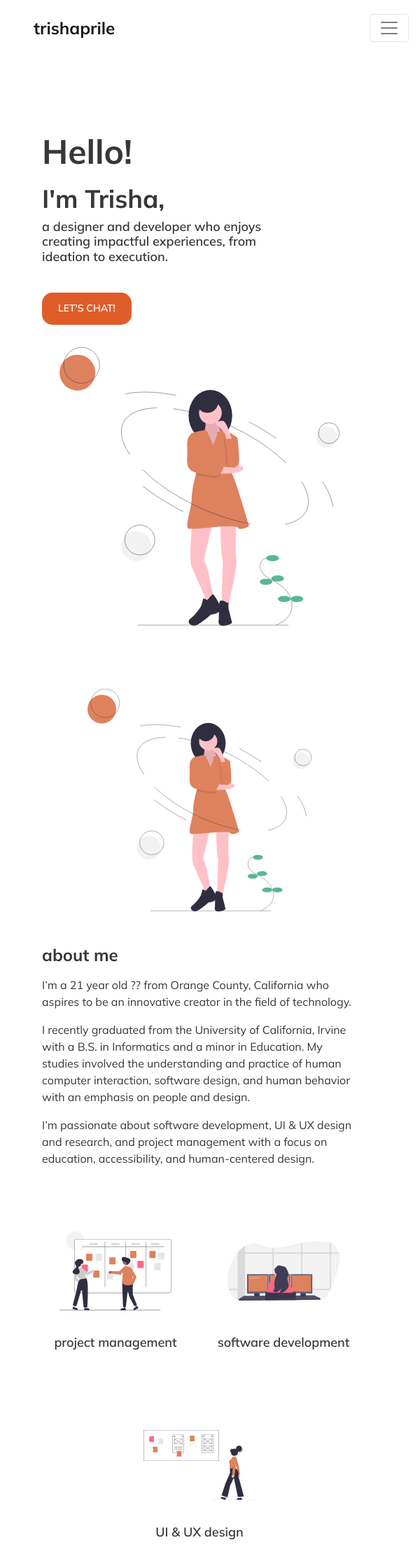
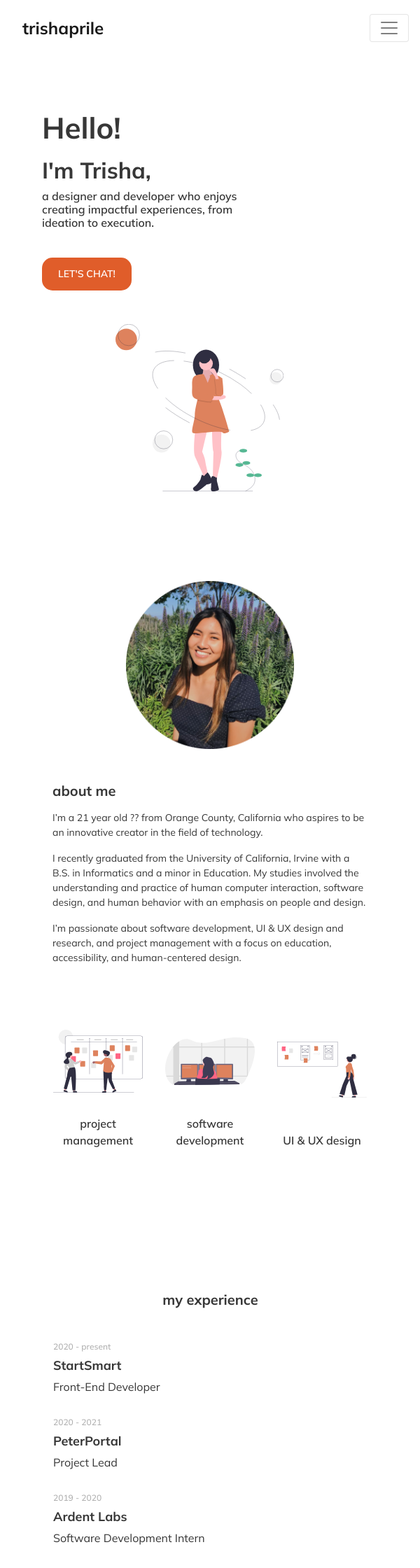
Before and after one commit to trishaprile/trishaprile.github.io, a React (Create React App) app: page / in a window 600 px wide. Shown: the top 2240 px of the page at 70% size. Built offline with nearby package versions, Linux system fonts and the light colour scheme.

Commit message:
fix responsiveness

```diff
--- a/src/components/About.js
+++ b/src/components/About.js
@@ -2,7 +2,7 @@ import React from 'react';
 import './About.scss';
 
 import { Row, Col, Image } from "react-bootstrap";
-import img from "../assets/cover_img.svg";
+import me from "../assets/me.png";
 import projectManagement  from "../assets/project_management.svg";
 import softwareDevelopment  from "../assets/software_development.svg";
 import UIUXdesign  from "../assets/uiux_design.svg";
@@ -10,9 +10,9 @@ import UIUXdesign  from "../assets/uiux_design.svg";
 const About = () => {
   return (
     <div id="about">
-      <Row className="content-container">
+      <Row className="content-container" sm={1} md={2} xl={2}>
         <Col className="img-container">
-          <Image src={img} className="img" />
+          <Image src={me} className="img" />
         </Col>
         <Col className="info-container">
           <h1>about me</h1>
--- a/src/components/About.scss
+++ b/src/components/About.scss
@@ -1,10 +1,13 @@
 #about {
     width: 100%;
     min-height: 90vh;
+    display: flex;
+    flex-direction: column;
 
     .content-container {
         padding: 5% 10%;
         width: 100%;
+        margin: auto;
 
         .info-container {
 
@@ -26,7 +29,7 @@
 
             .img {
                 height: auto;
-                width: 20rem;
+                width: 18rem;
                 margin: auto;
             }
         }
@@ -53,3 +56,41 @@
         }
     }
 }
+
+@media screen and (max-width: 600px) {
+    #about {
+
+        .content-container {
+
+            .info-container {
+
+                h1 {
+                    font-size: 20px;
+                }
+
+                p {
+                    font-size: 14px;
+                }
+
+            }
+
+            .img-container {
+
+                .img {
+                    width: 15rem;
+                }
+            }
+
+            .role-container {
+
+                .role-img {
+                    width: 8rem;
+                }
+
+                p {
+                    font-size: 16px;
+                }
+            }
+        }
+    }
+}
--- a/src/components/Contact.js
+++ b/src/components/Contact.js
@@ -2,6 +2,7 @@ import React from 'react';
 import './Contact.scss';
 
 import { Image } from "react-bootstrap";
+import { FiMail } from "react-icons/fi";
 import linkedin from "../assets/LinkedIn.png";
 import github from "../assets/GitHub.png";
 import gitlab from "../assets/GitLab.png";
@@ -11,7 +12,7 @@ const Contact = () => {
   return (
     <div id="contact">
       <h1>contact me</h1>
-      <h3>trishaprilee@gmail.com</h3>
+      <h3><FiMail /> trishaprilee@gmail.com</h3>
       <div className="socials">
         <a href="https://www.linkedin.com/in/trishaprile/" target="_blank" rel="noreferrer"><Image src={linkedin} className="icon" /></a>
         <a href="https://www.github.com/trishaprile/" target="_blank" rel="noreferrer"><Image src={github} className="icon" /></a>
--- a/src/components/Contact.scss
+++ b/src/components/Contact.scss
@@ -40,3 +40,33 @@
         }
     }
 }
+
+@media screen and (max-width: 600px) {
+    #contact {
+
+        h1 {
+            font-size: 20px;
+        }
+
+        h3 {
+            font-size: 16px;
+        }
+
+        .socials {
+
+            .icon {
+                margin: 1rem;
+                height: 40px;
+            }
+        }
+
+        .footer {
+
+            p {
+                font-size: 12px;
+                text-align: center;
+                margin-top: 1rem;
+            }
+        }
+    }
+}
--- a/src/components/Cover.scss
+++ b/src/components/Cover.scss
@@ -3,7 +3,7 @@
     min-height: 90vh;
 
     .content-container {
-        padding: 10%;
+        padding: 10% 15%;
         width: 100%;
     }
 
@@ -54,19 +54,34 @@
     }
 }
 
-@media only screen and (min-width: 600px) {
-    .info-container {
+@media screen and (max-width: 600px) {
+    #cover {
 
-        h1 {
-            font-size: 48px;
+        .content-container {
+            padding: 5% 10%;
         }
 
-        h2 {
-            font-size: 24px;
+        .info-container {
+
+            h1 {
+                font-size: 42px;
+            }
+
+            h2 {
+                font-size: 32px;
+            }
+
+            h3 {
+                font-size: 16px;
+            }
         }
 
-        h3 {
-            font-size: 16px;
+        .img-container {
+
+            .img {
+                width: 15rem;
+                margin-top: 1rem;
+            }
         }
     }
 }
--- a/src/components/Experience.scss
+++ b/src/components/Experience.scss
@@ -1,10 +1,13 @@
 #experience {
     width: 100%;
     min-height: 90vh;
+    display: flex;
+    flex-direction: column;
 
     .content-container {
         padding: 5% 10%;
         width: 100%;
+        margin: auto;
 
         h1 {
             font-size: 24px;
@@ -77,3 +80,44 @@
 
     }
 }
+
+@media screen and (max-width: 600px) {
+    #experience {
+
+        .content-container {
+
+            h1 {
+                font-size: 20px;
+            }
+
+            .jobs-container {
+                padding-left: 1rem;
+
+                h2 {
+                    font-size: 18px;
+                }
+
+                h3 {
+                    font-size: 12px;
+                }
+
+                p {
+                    font-size: 16px;
+                }
+            }
+
+            .toolbox-container {
+
+                .toolbox {
+
+                    .icon-container {
+
+                        .icon {
+                            height: 40px;
+                        }
+                    }
+                }
+            }
+        }
+    }
+}
--- a/src/components/Navbar.scss
+++ b/src/components/Navbar.scss
@@ -29,3 +29,27 @@
     }
 
 }
+
+@media screen and (max-width: 991px) {
+    .navbar {
+
+        .navbar-toggler {
+            background: white !important;
+            transition:0.3s;
+        }
+
+        .navbar-collapse {
+            width: 100%;
+            overflow-x: hidden;
+            background: white !important;
+            border-radius: 15px;
+            padding: 0.5rem !important;
+            box-shadow: 0px 4px 50px 10px rgba(168, 168, 168, 0.1);
+            transition: 0.3s !important;
+        }
+
+        .logo {
+            margin-left: 1rem;
+        }
+    }
+}
--- a/src/components/Projects.scss
+++ b/src/components/Projects.scss
@@ -33,3 +33,27 @@
         }
     }
 }
+
+@media screen and (max-width: 600px) {
+    #projects {
+
+        h1 {
+            font-size: 20px;
+        }
+
+        .project-container {
+
+            .project-row {
+
+                .project {
+
+
+                    .project-img {
+                        height: 200px;
+                        width: 250px;
+                    }
+                }
+            }
+        }
+    }
+}
```
